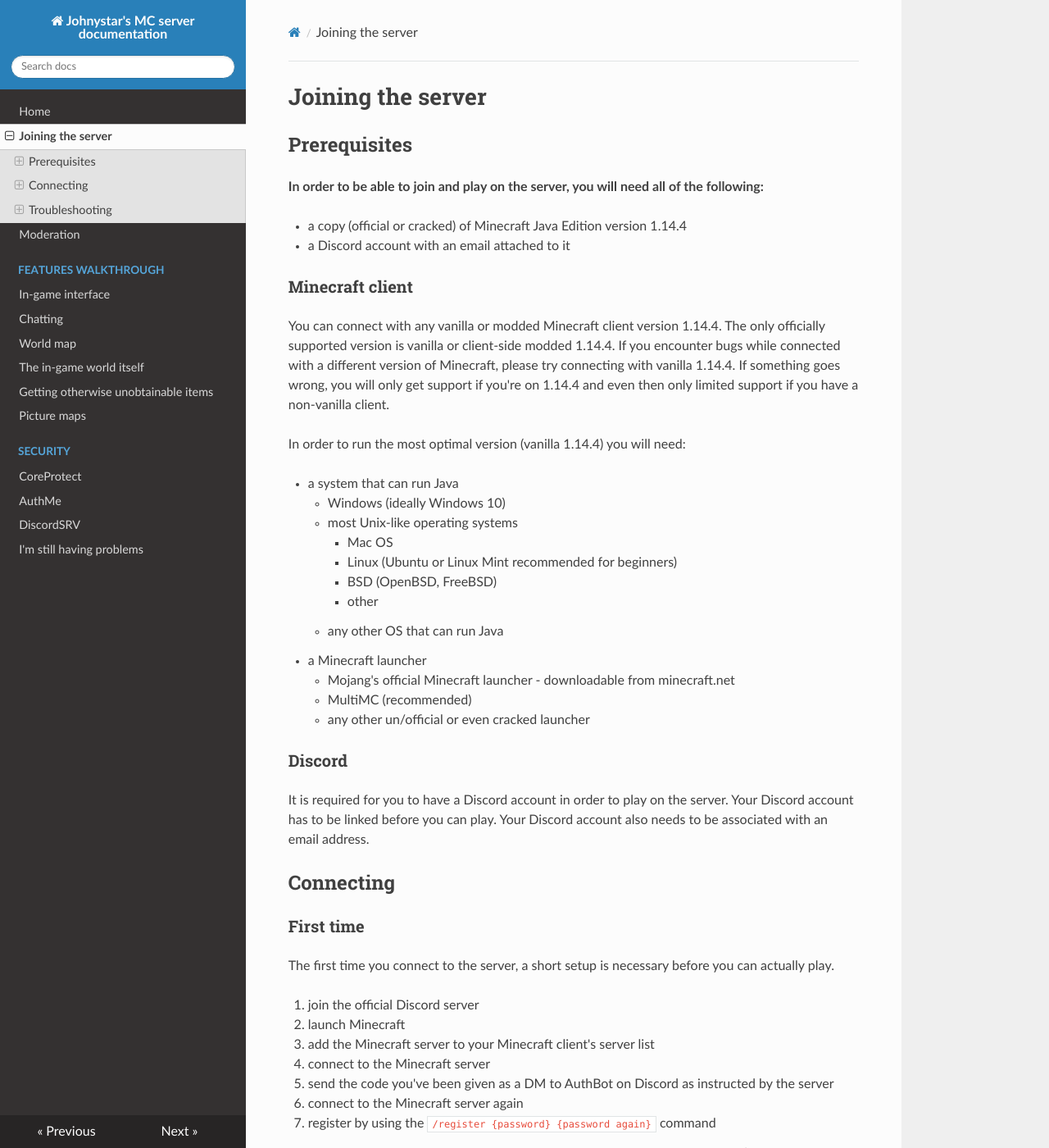
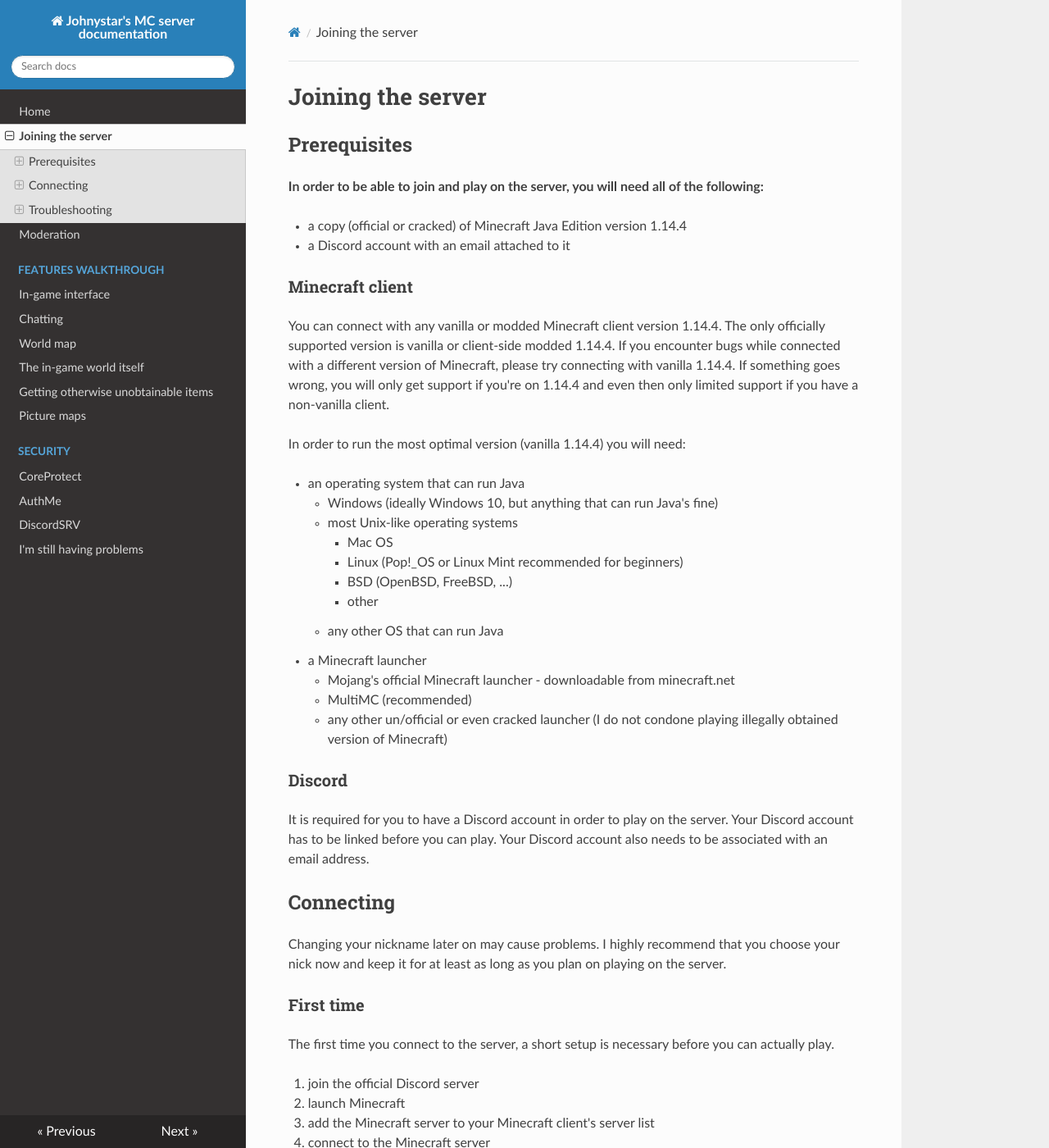
Before and after one commit to Seasonal-MC/Johnystar-s-MC-server-documentation, an MkDocs documentation site: the page built from docs/joining.md, in a window 1280 px wide and 1400 px high. Shown: the whole window at 82% size. Built offline with MkDocs 1.6.1, drawn with Linux system fonts in a browser that asks for light colours; nearby versions of some CDN libraries.

Commit message:
some clarifications regarding joining the server

```diff
--- a/docs/joining.md
+++ b/docs/joining.md
@@ -13,24 +13,26 @@
 
 In order to run the most optimal version (vanilla 1.14.4) you will need:
 
-- a system that can run Java
-    - Windows (ideally Windows 10)
+- an operating system that can run Java
+    - Windows (ideally Windows 10, but anything that can run Java's fine)
     - most Unix-like operating systems
         - Mac OS
-        - Linux (Ubuntu or Linux Mint recommended for beginners)
-        - BSD (OpenBSD, FreeBSD)
+        - Linux (Pop!_OS or Linux Mint recommended for beginners)
+        - BSD (OpenBSD, FreeBSD, ...)
         - other
     - any other OS that can run Java
 - a Minecraft launcher
     - Mojang's official Minecraft launcher - downloadable from minecraft.net
     - MultiMC (recommended)
-    - any other un/official or even cracked launcher
+    - any other un/official or even cracked launcher (I do not condone playing illegally obtained version of Minecraft)
 
 ### Discord
 
 It is required for you to have a Discord account in order to play on the server. Your Discord account has to be linked before you can play. Your Discord account also needs to be associated with an email address.
 
 ## Connecting
+
+Changing your nickname later on may cause problems. I highly recommend that you choose your nick now and keep it for at least as long as you plan on playing on the server.
 
 ### First time
 
```
Also changed, not shown: site/index.html, site/joining/index.html, site/search/search_index.json, 1 other file.
